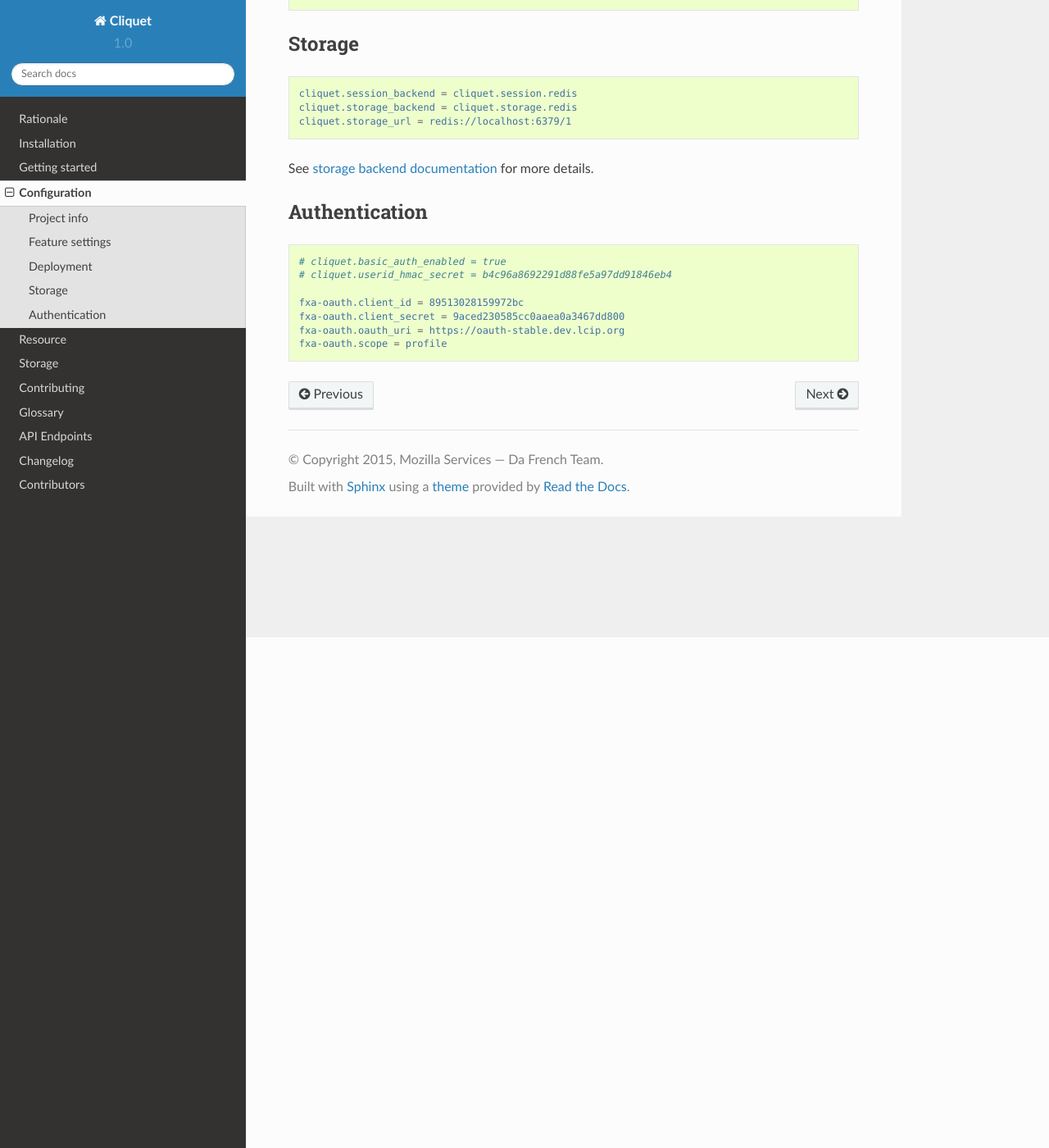
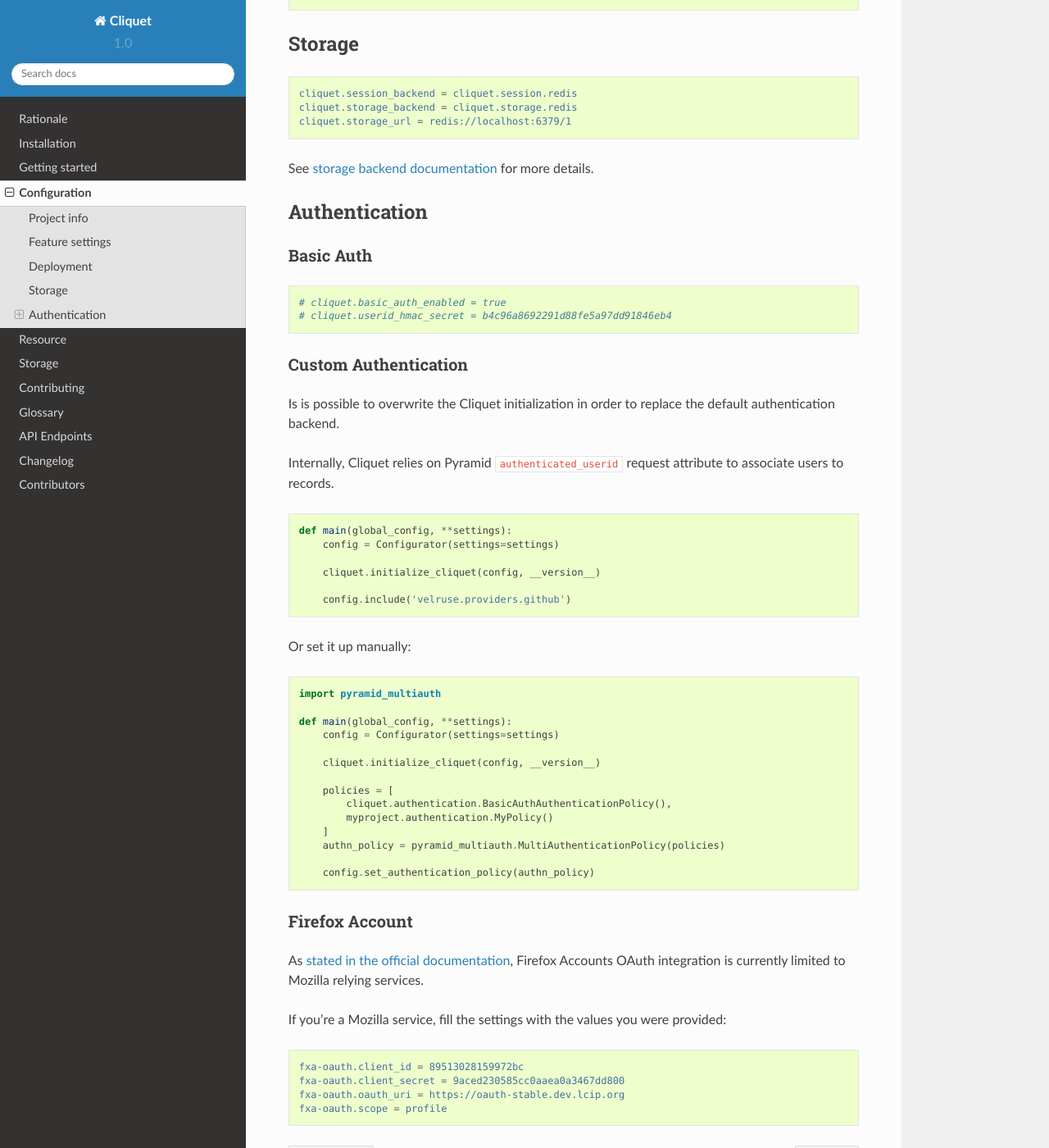
Before and after one commit to Kinto/kinto, a Sphinx documentation site: the page built from docs/configuration.rst, in a window 1280 px wide and 1400 px high, scrolled down 623 px. Shown: the whole window at 82% size. Built offline with Sphinx 7.4.7 and the Read the Docs theme 2.0.0, drawn with Linux system fonts in a browser that asks for light colours.

Commit message:
Improve docs about authentication

```diff
--- a/docs/configuration.rst
+++ b/docs/configuration.rst
@@ -49,11 +49,65 @@
 Authentication
 ==============
 
+Basic Auth
+::::::::::
+
 .. code-block :: ini
 
     # cliquet.basic_auth_enabled = true
     # cliquet.userid_hmac_secret = b4c96a8692291d88fe5a97dd91846eb4
 
+
+Custom Authentication
+:::::::::::::::::::::
+
+Is is possible to overwrite the Cliquet initialization in order to replace
+the default authentication backend.
+
+Internally, Cliquet relies on Pyramid ``authenticated_userid`` request
+attribute to associate users to records.
+
+
+.. code-block :: python
+
+    def main(global_config, **settings):
+        config = Configurator(settings=settings)
+
+        cliquet.initialize_cliquet(config, __version__)
+
+        config.include('velruse.providers.github')
+
+
+Or set it up manually:
+
+.. code-block :: python
+
+    import pyramid_multiauth
+
+    def main(global_config, **settings):
+        config = Configurator(settings=settings)
+
+        cliquet.initialize_cliquet(config, __version__)
+
+        policies = [
+            cliquet.authentication.BasicAuthAuthenticationPolicy(),
+            myproject.authentication.MyPolicy()
+        ]
+        authn_policy = pyramid_multiauth.MultiAuthenticationPolicy(policies)
+
+        config.set_authentication_policy(authn_policy)
+
+
+Firefox Account
+:::::::::::::::
+
+As `stated in the official documentation <https://developer.mozilla.org/en-US/Firefox_Accounts>`_,
+Firefox Accounts OAuth integration is currently limited to Mozilla relying services.
+
+If you're a Mozilla service, fill the settings with the values you were provided:
+
+.. code-block :: ini
+
     fxa-oauth.client_id = 89513028159972bc
     fxa-oauth.client_secret = 9aced230585cc0aaea0a3467dd800
     fxa-oauth.oauth_uri = https://oauth-stable.dev.lcip.org
--- a/docs/glossary.rst
+++ b/docs/glossary.rst
@@ -5,6 +5,9 @@
 
     endpoint
         An endpoint handles a particular HTTP verb at a particular URL.
+
+    Firefox Accounts
+        Account account system run by Mozilla (https://accounts.firefox.com).
 
     resource
         A resource is a collection of records.
```
Also changed, not shown: docs/api/authentication.rst (+41 -16 lines), docs/api/resource.rst (+6 -4 lines).
